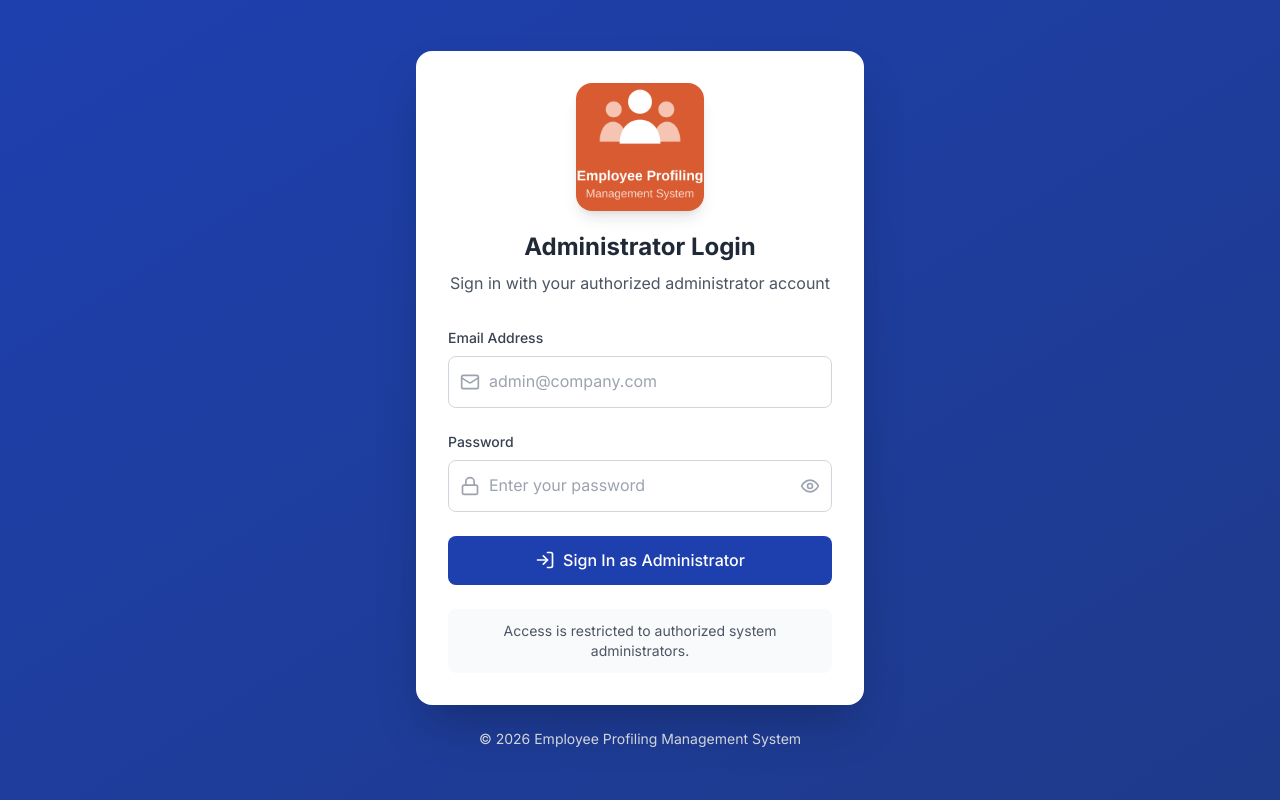
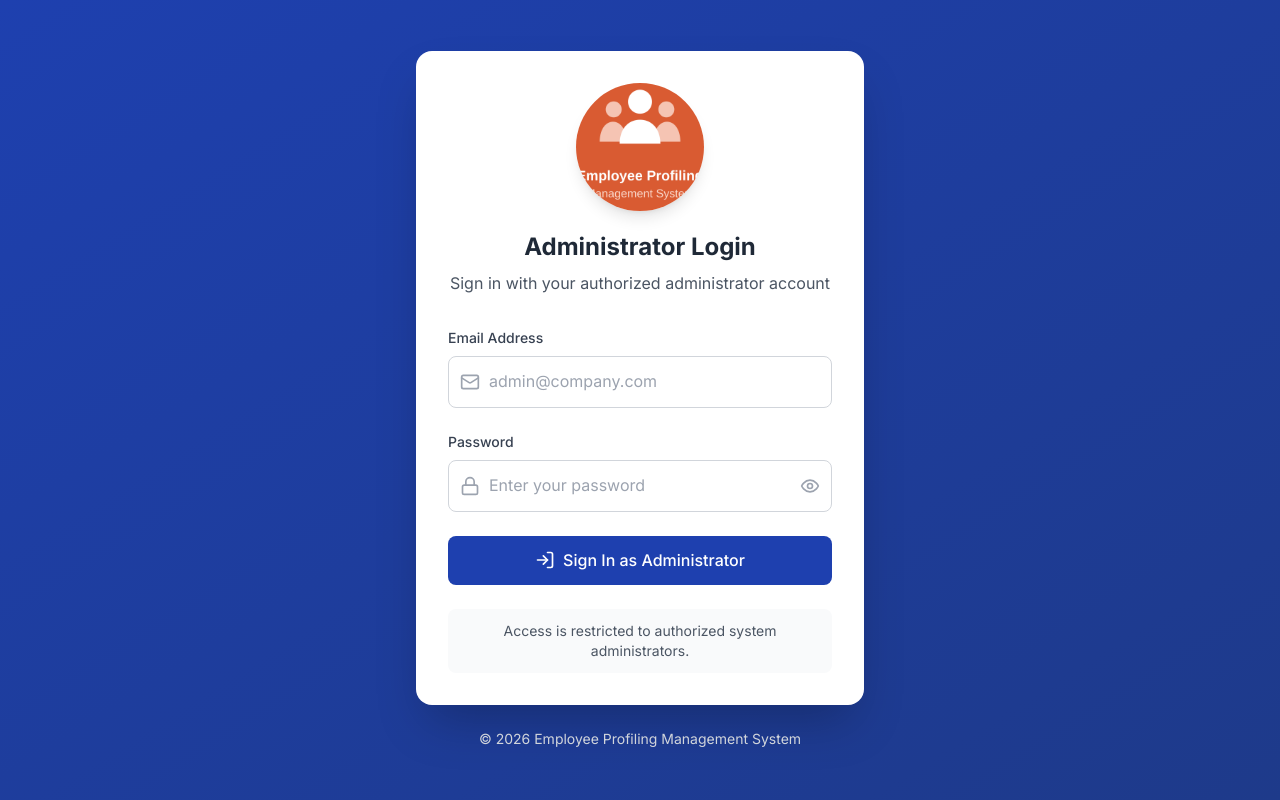
Before and after one commit to paulsitsit/employee-profiling-system, a React (Vite) app in the folder frontend/: page /login in a window 1280 px wide. Built offline with nearby package versions, Linux system fonts and the light colour scheme; no server answers.

Commit message:
Display login logo in a circular frame

```diff
--- a/frontend/src/index.css
+++ b/frontend/src/index.css
@@ -41,9 +41,8 @@ body {
   }
 
   /*
-    Login logo crop:
-    - Hides white empty edges built into logo.jpg
-    - Zooms the image while the parent wrapper clips it
+    Enlarges logo.jpg within its circular, overflow-hidden parent.
+    This clips excess white margin built into the original image.
   */
   .login-logo-crop {
     transform: scale(1.42);
--- a/frontend/src/pages/Login.jsx
+++ b/frontend/src/pages/Login.jsx
@@ -49,11 +49,11 @@ const Login = () => {
           {/* Application logo and heading */}
           <div className="mb-8 text-center">
             <div className="mb-5 flex justify-center">
-              <div className="flex h-32 w-32 items-center justify-center overflow-hidden rounded-2xl bg-white shadow-lg">
+              <div className="flex h-32 w-32 items-center justify-center overflow-hidden rounded-full bg-white shadow-lg">
                 <img
                   src="/logo.jpg"
                   alt="Employee Profiling System"
-                  className="login-logo-crop h-full w-full object-cover"
+                  className="login-logo-crop h-full w-full rounded-full object-cover"
                 />
               </div>
             </div>
```
